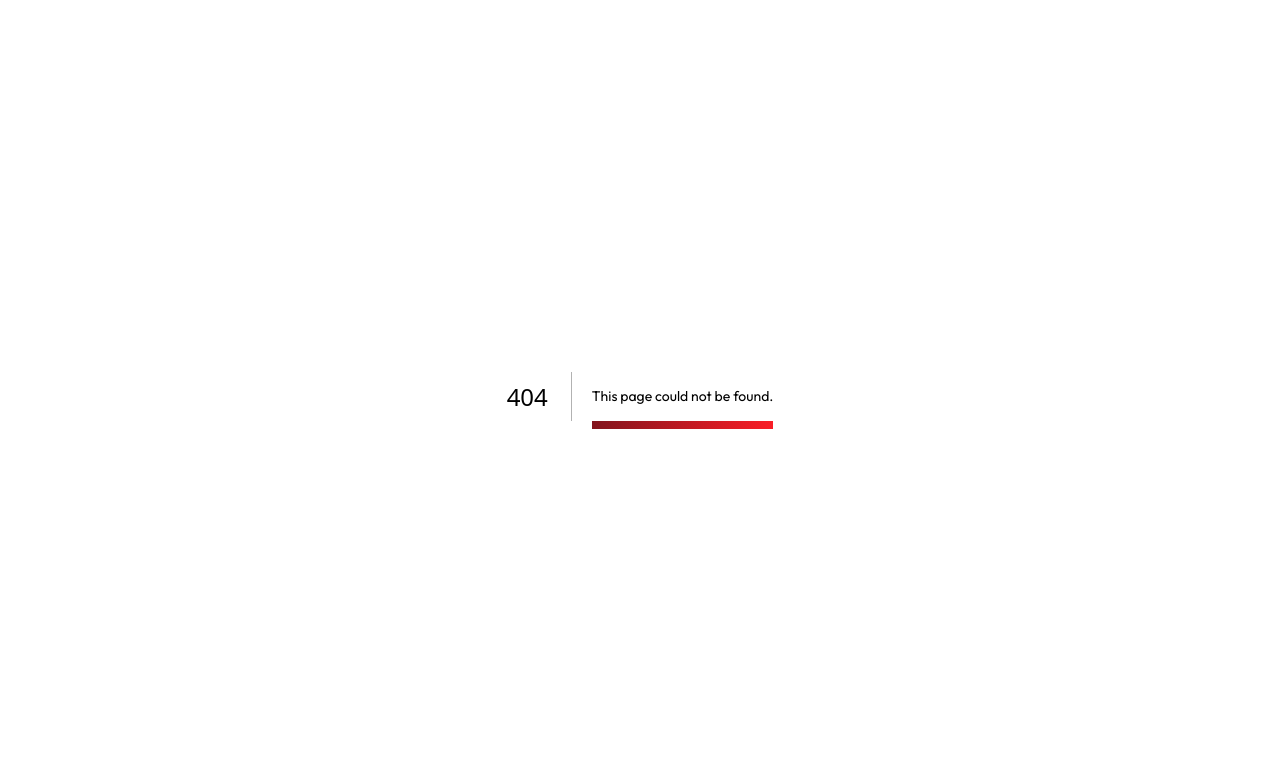
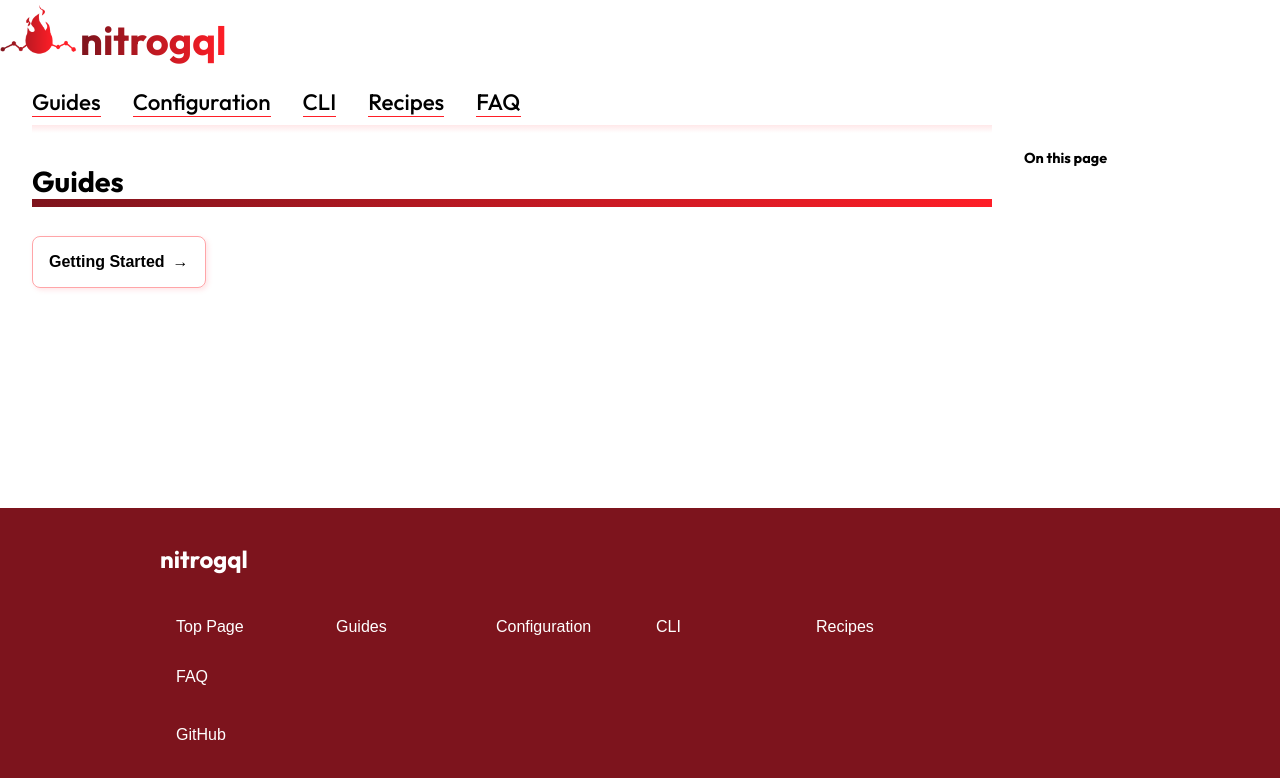
Before and after one commit to uhyo/nitrogql, a Next.js app in the folder website/: page /guides in a window 1280 px wide. Before the commit this address had no page. Shown: the top 778 px of the page. Built offline with nearby package versions, Linux system fonts and the light colour scheme.

Commit message:
docs(website): move Getting Started to under Guides

```diff
--- /dev/null
+++ b/website/src/app/(docs)/guides/page.tsx
@@ -0,0 +1,21 @@
+import Image from "next/image";
+import Link from "next/link";
+import { Hint } from "@/app/_utils/Hint";
+import { Highlight } from "@/app/_utils/Highlight";
+import { Figures } from "@/app/_utils/Figures";
+import ScreenshotGeneratedTypes from "./figures/screenshot-generated-types.png";
+import { Toc } from "../_toc";
+import { InPageNav } from "@/app/_utils/InPageNav";
+
+export default function Guides() {
+  return (
+    <Toc>
+      <main>
+        <h2>Guides</h2>
+        <InPageNav>
+          <Link href="/guides/getting-started">Getting Started</Link>
+        </InPageNav>
+      </main>
+    </Toc>
+  );
+}
--- a/website/src/app/_utils/Footer.tsx
+++ b/website/src/app/_utils/Footer.tsx
@@ -11,7 +11,7 @@ export const Footer = () => {
             <Link href="/">Top Page</Link>
           </li>
           <li>
-            <Link href="/getting-started">Getting Started</Link>
+            <Link href="/guides">Guides</Link>
           </li>
           <li>
             <Link href="/configuration">Configuration</Link>
--- a/website/src/app/_utils/Header.tsx
+++ b/website/src/app/_utils/Header.tsx
@@ -24,7 +24,7 @@ export const HeadNav: React.FC = () => {
     <nav className={styles.nav}>
       <ul>
         <li>
-          <Link href="/getting-started">Getting Started</Link>
+          <Link href="/guides">Guides</Link>
         </li>
         <li>
           <Link href="/configuration">Configuration</Link>
--- a/website/src/app/globals.css
+++ b/website/src/app/globals.css
@@ -96,7 +96,7 @@ body > footer {
 }
 
 main {
-  max-width: var(--contents-width);
+  width: var(--contents-width);
   margin-inline: auto;
 }
 
```
Also changed, not shown: website/src/app/(docs)/configuration/options/page.tsx (+6 -6 lines), website/src/app/(docs)/guides/getting-started/page.tsx (renamed from website/src/app/(docs)/getting-started/page.tsx, +6 -1 lines), website/src/app/(docs)/guides/getting-started/figures/screenshot-generated-types.png (renamed from website/src/app/(docs)/getting-started/figures/screenshot-generated-types.png).
